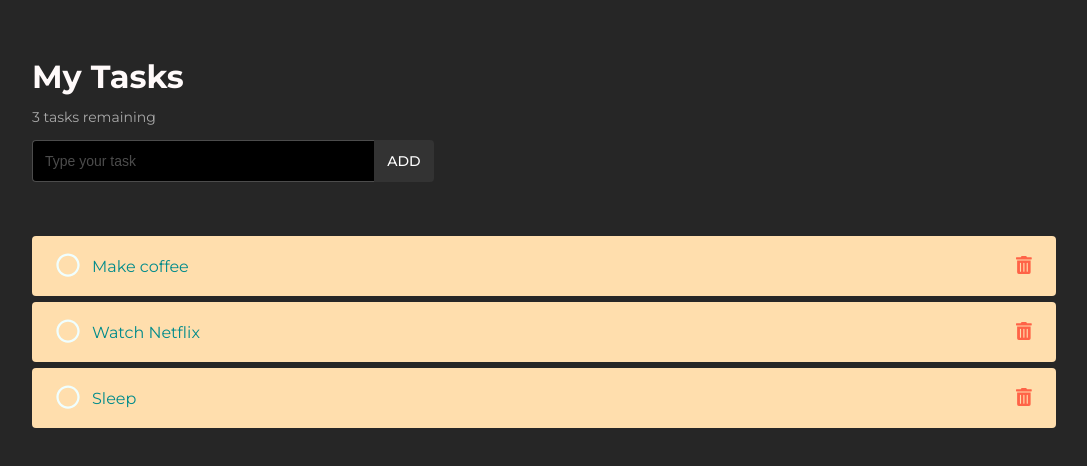
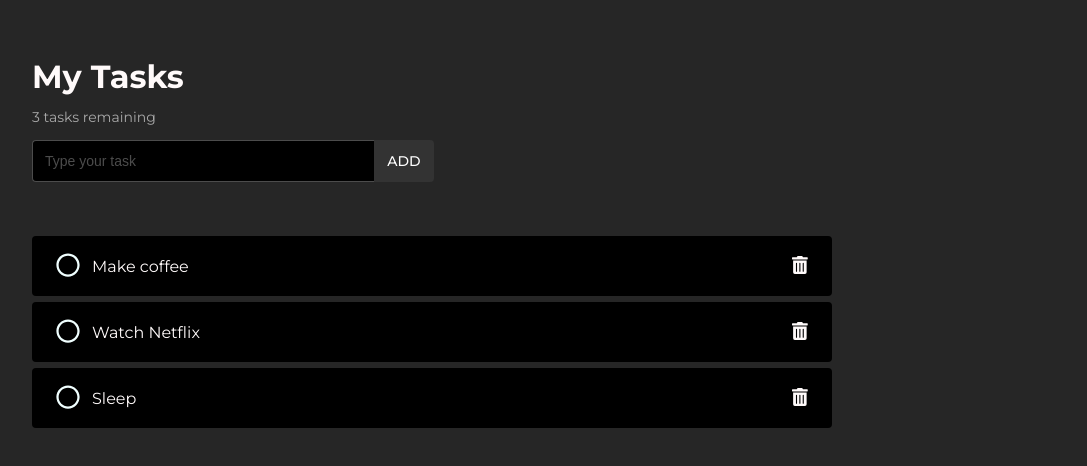
Before and after one commit to jorgearimitsu/todo, a React (Create React App) app: page / in a window 1280 px wide. Shown: the top 466 px of the page, without its empty margins (96-1183 px from the left). Built offline with nearby package versions, Linux system fonts and the light colour scheme.

Commit message:
Refactoring TaskList

```diff
--- a/src/components/Tasks/TaskList/index.js
+++ b/src/components/Tasks/TaskList/index.js
@@ -5,9 +5,13 @@ import styles from './styles.module.css'
 
 const TaskList = ({tasks, removeTask, completeTask}) => {
   const emptyList = (
-    <div className={styles.emptyList}>
-      <p>You don't have any task</p>
-    </div>
+      <p className={styles.emptyList}>
+        <FontAwesomeIcon
+          icon="exclamation-triangle"
+          className={styles.emptyListIcon}
+        />
+        You don't have any task
+      </p>
   )
 
   const filledList = (
@@ -22,13 +26,15 @@ const TaskList = ({tasks, removeTask, completeTask}) => {
                 className={styles.completeButton}
                 onClick={() => completeTask(task)}
                 type="button"
-                >
+              >
                 <FontAwesomeIcon
                   icon={task.done ? 'check-circle' : ['far', 'circle']}
-                  />
+                />
               </button>
 
-              <p className={styles.taskName}>{task.name}</p>
+              <p className={styles.taskName}>
+                {task.name}
+              </p>
             </div>
 
 
--- a/src/components/Tasks/TaskList/styles.module.css
+++ b/src/components/Tasks/TaskList/styles.module.css
@@ -1,14 +1,15 @@
 .list {
   list-style: none;
   margin: 0;
+  max-width: 800px;
   padding: 0;
 }
 
 .task {
   align-items: center;
-  background: navajowhite;
+  background: black;
   border-radius: 4px;
-  color: darkcyan;
+  color: snow;
   display: flex;
   height: 60px;
   justify-content: space-between;
@@ -18,8 +19,8 @@
 }
 
 li.done {
-  background: dimgray;
-  color: white;
+  background: var(--color-dark-charcoal);
+  color: snow;
 }
 
 .done .taskName {
@@ -37,10 +38,14 @@ li.done {
 }
 
 .emptyList {
-  background: salmon;
+  background: black;
   border-radius: 4px;
-  color: mistyrose;
+  color: snow;
   padding: 12px;
+}
+
+.emptyListIcon {
+  margin-right: 6px;
 }
 
 .completeButton {
@@ -50,6 +55,6 @@ li.done {
 }
 
 .deleteButton {
-  color: tomato;
+  color: snow;
   font-size: 18px;
 }
--- a/src/fontawesome.js
+++ b/src/fontawesome.js
@@ -2,7 +2,8 @@ import { library } from '@fortawesome/fontawesome-svg-core'
 import { faCircle } from '@fortawesome/free-regular-svg-icons'
 import {
   faCheckCircle,
-  faTrashAlt
+  faExclamationTriangle,
+  faTrashAlt,
 } from '@fortawesome/free-solid-svg-icons'
 
-library.add(faCheckCircle, faCircle, faTrashAlt)
+library.add(faCheckCircle, faCircle, faExclamationTriangle, faTrashAlt)
```
